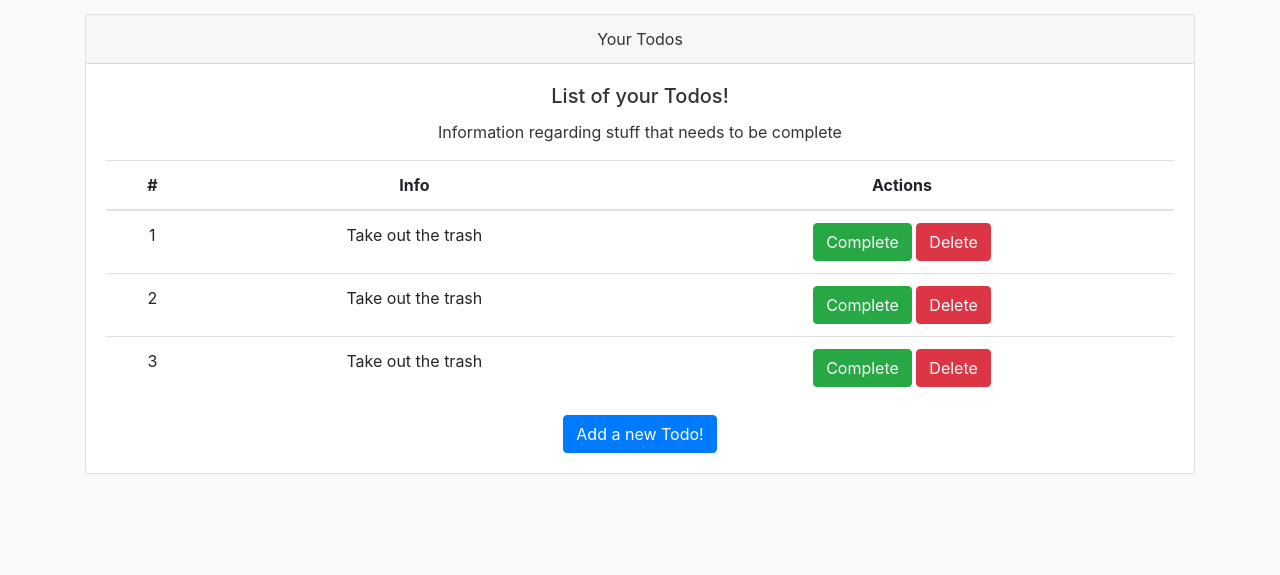
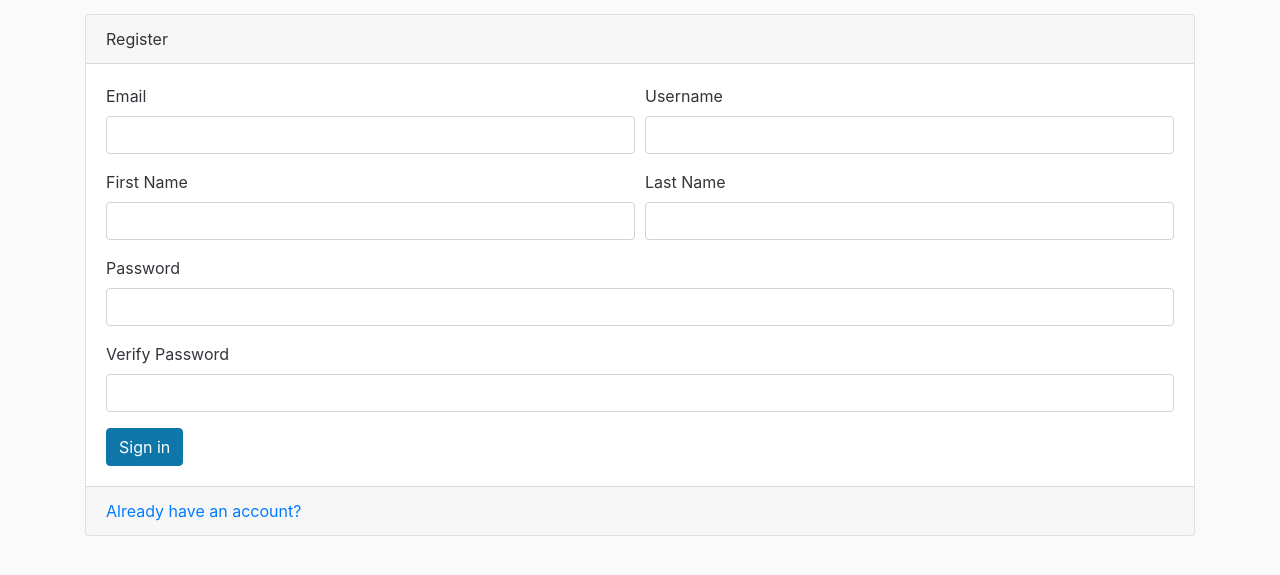
Before and after one commit to lnavarro12/fastAPI, a FastAPI app: page /todo/test in a window 1280 px wide. Shown: the part 56-631 px from the top of the page. Run offline with FastAPI, Linux system fonts and the light colour scheme; some libraries are stand-ins or nearby versions.

Commit message:
layout the interface Todo html

```diff
--- a/ToDoApp/routers/todos.py
+++ b/ToDoApp/routers/todos.py
@@ -21,7 +21,7 @@ user_dependency = Annotated[dict, Depends(get_current_user)]
 # HTML en una aplicación web.
 @router.get("/test")
 async def test(request: Request):
-    return templates.TemplateResponse("home.html", {"request": request})
+    return templates.TemplateResponse("register.html", {"request": request})
 
 @router.get("/", status_code=status.HTTP_200_OK, description="Get all todos")
 # Depends : Dependency injection, necesitamos hacer algo antes de ejecutar
--- /dev/null
+++ b/ToDoApp/templates/footer.html
@@ -0,0 +1,5 @@
+<script src="{{url_for('static', path='/todo/js/jquery-slim.js')}}"></script>
+    <script src="{{url_for('static', path='/todo/js/popper.js')}}"></script>
+    <script src="{{url_for('static', path='/todo/js/bootstrap.js')}}"></script>
+</body>
+</html>
--- /dev/null
+++ b/ToDoApp/templates/header.html
@@ -0,0 +1,26 @@
+<!DOCTYPE html>
+<html lang="en">
+<head>
+    <meta charset="UTF-8">
+    <meta name="viewport" content="width=device-width, initial-scale=1, shrink-to-fit=no">
+    <link rel="stylesheet" type="text/css" href="{{url_for('static', path='/todo/css/bootstrap.css')}}">
+    <link rel="stylesheet" type="text/css" href="{{url_for('static', path='/todo/css/base.css')}}">
+    <title>TodoApp</title>
+</head>
+<body>
+<div>
+    <nav class="navbar navbar-expand-md navbar-dark main-color fixed-top">
+        <a href="#" class="navbar-brand">Todo App</a>
+        <button class="navbar-toggler" type="button" data-toggle="collapse" data-target="#navbarNav"
+            aria-controls="navbarNav" aria-expanded="false" aria-label="Toggle navigation">
+            <span class="navbar-toggler-icon"></span>
+        </button>
+        <div class="collapse navbar-collapse" id="navbarNav">
+            <ui class="navbar-nav">
+                <li class="nav-item active">
+                    <a class="nav-link" href="#">Home</a>
+                </li>
+            </ui>
+        </div>
+    </nav>
+</div>
--- a/ToDoApp/templates/home.html
+++ b/ToDoApp/templates/home.html
@@ -1,30 +1,4 @@
-<!DOCTYPE html>
-<html lang="en">
-<head>
-    <meta charset="UTF-8">
-    <meta name="viewport" content="width=device-width, initial-scale=1, shrink-to-fit=no">
-    <link rel="stylesheet" href="https://cdn.jsdelivr.net/npm/bootstrap@4.5.3/dist/css/bootstrap.min.css">
-    <link rel="stylesheet" type="text/css" href="{{url_for('static', path='/todo/css/base.css')}}">
-    <title>TodoApp</title>
-</head>
-<body>
-
-    <div>
-        <nav class="navbar navbar-expand-md navbar-dark main-color fixed-top">
-            <a href="#" class="navbar-brand">Todo App</a>
-            <button class="navbar-toggler" type="button" data-toggle="collapse" data-target="#navbarNav"
-                aria-controls="navbarNav" aria-expanded="false" aria-label="Toggle navigation">
-                <span class="navbar-toggler-icon"></span>
-            </button>
-            <div class="collapse navbar-collapse" id="navbarNav">
-                <ui class="navbar-nav">
-                    <li class="nav-item active">
-                        <a class="nav-link" href="#">Home</a>
-                    </li>
-                </ui>
-            </div>
-        </nav>
-    </div>
+{% include 'header.html' %}
 
 <div class="container">
     <div class="card text-center">
@@ -77,8 +51,5 @@
         </div>
     </div>
 </div>
-    <script src="{{url_for('static', path='/todo/js/jquery-slim.js')}}"></script>
-    <script src="{{url_for('static', path='/todo/js/popper.js')}}"></script>
-    <script src="{{url_for('static', path='/todo/js/bootstrap.js')}}"></script>
-</body>
-</html>
+
+{% include 'footer.html' %}
--- /dev/null
+++ b/ToDoApp/templates/register.html
@@ -0,0 +1,53 @@
+{% include 'header.html' %}
+
+<div class="container">
+    <div class="card">
+        <div class="card-header">
+            Register
+        </div>
+        <div class="card-body">
+            <form>
+                <div class="form-row">
+                    <div class="form-group col-md-6">
+                        <label>Email</label>
+                        <input type="email" class="form-control" name="email">
+                    </div>
+                    <div class="form-group col-md-6">
+                        <label>Username</label>
+                        <input type="username" class="form-control" name="username">
+                    </div>
+                </div>
+
+                <div class="form-row">
+                    <div class="form-group col-md-6">
+                        <label>First Name</label>
+                        <input type="text" class="form-control" name="firstname">
+                    </div>
+                    <div class="form-group col-md-6">
+                        <label>Last Name</label>
+                        <input type="text" class="form-control" name="lastname">
+                    </div>
+                </div>
+                <div class="form-group">
+                    <label>Password</label>
+                    <input type="password" class="form-control"
+                           name="password" required>
+                </div>
+
+                <div class="form-group">
+                    <label>Verify Password</label>
+                    <input type="password" class="form-control"
+                           name="password2" required>
+                </div>
+
+
+                <button type="submit" class="btn btn-primary">Sign in</button>
+            </form>
+        </div>
+        <div class="card-footer text-muted">
+            <a href="#"> Already have an account? </a>
+        </div>
+    </div>
+</div>
+
+{% include 'footer.html' %}
```
Also changed, not shown: ToDoApp/templates/add-todo.html (added, +34 -0 lines), ToDoApp/templates/login.html (added, +29 -0 lines). Lines whose indentation alone changed are shown as unchanged.
